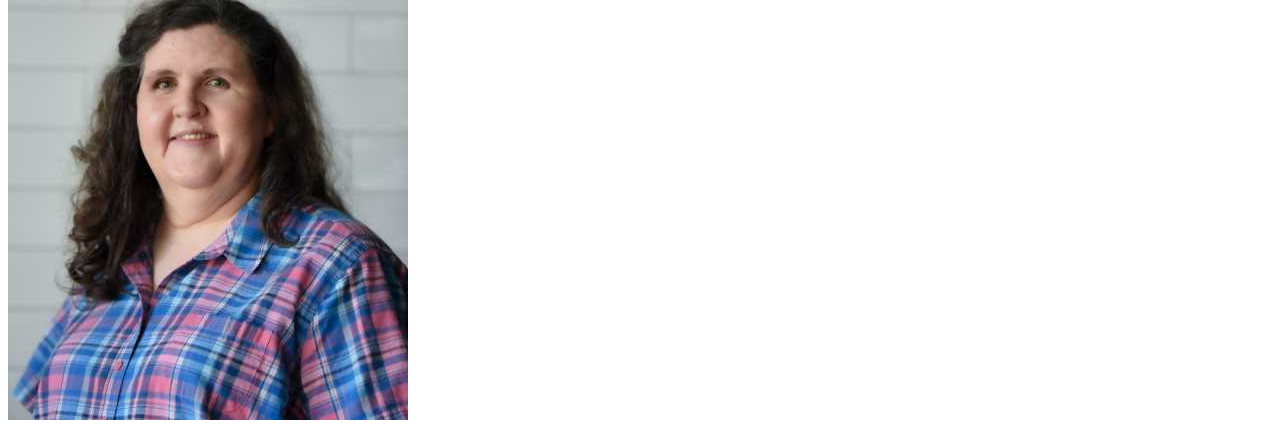
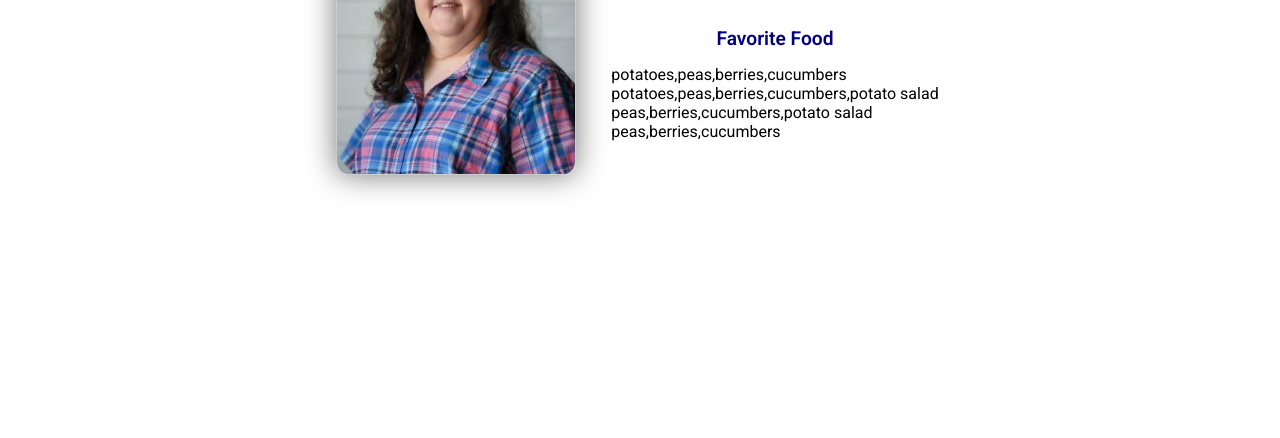
Before and after one commit to KMSspins/cse121b, a plain HTML site: page index.html in a window 1280 px wide. Shown: the part 204-642 px from the top of the page. Drawn offline with Linux system fonts and the light colour scheme; the site is published under a folder, as on GitHub Pages, so addresses that start at the root find nothing; files whose address does not match are found by name.

Commit message:
fixed the CSS styling

```diff
--- a/index.html
+++ b/index.html
@@ -9,7 +9,7 @@
   <link rel="preconnect" href="https://fonts.gstatic.com" crossorigin>
   <link href="https://fonts.googleapis.com/css2?family=Roboto:wght@400;600&display=swap"
     rel="stylesheet">
-  <link rel="stylesheet" href="/w02-task/styles/main.css">
+  <link rel="stylesheet" href="w02-task/styles/main.css">
 </head>
 
 <body>
```
